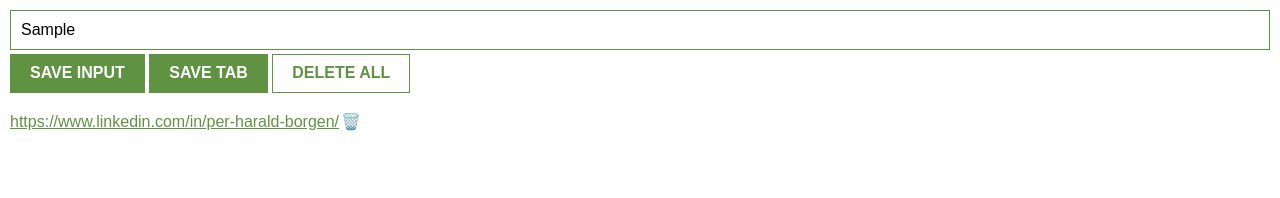
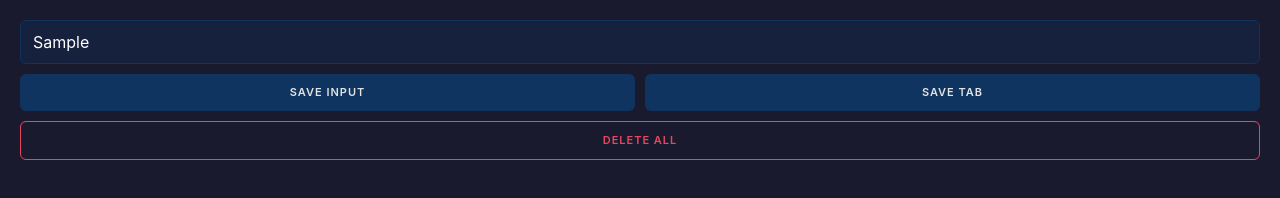
Before and after one commit to PeterBz/ChromeExtension, a browser extension: page index.html in a window 1280 px wide. Both pictures are taken after typing "Sample" into the empty fields and a click on the button "SAVE TAB". Drawn offline with nearby package versions, Linux system fonts and the light colour scheme.

Commit message:
finished project

```diff
--- a/index.css
+++ b/index.css
@@ -1,39 +1,67 @@
 body {
     margin: 0;
-    padding: 10px;
-    font-family: Arial, Helvetica, sans-serif;
-    min-width: 400px;
+    padding: 20px;
+    font-family: 'Inter', 'Segoe UI', sans-serif;
+    min-width: 350px;
+    background-color: #1a1a2e;
+    color: #e2e2e2;
 }
 
 input {
     width: 100%;
-    padding: 10px;
+    padding: 12px;
     box-sizing: border-box;
-    border: 1px solid #5f9341;
-    margin-bottom: 4px;
+    background-color: #16213e;
+    border: 1px solid #0f3460;
+    border-radius: 6px;
+    margin-bottom: 10px;
+    color: white;
+    outline: none;
+    transition: border-color 0.3s;
 }
 
-#input-btn {
-    background: #5f9341;
-    color: white;
-    padding: 10px 20px;
+input:focus {
+    border-color: #e94560;
+}
+
+.button-group {
+    display: flex;
+    gap: 10px;
+    margin-bottom: 10px;
+}
+
+button {
+    padding: 12px;
     border: none;
-    font-weight: bold;
+    border-radius: 6px;
+    font-weight: 600;
     cursor: pointer;
+    transition: all 0.2s ease;
+    text-transform: uppercase;
+    font-size: 11px;
+    letter-spacing: 1px;
+}
 
+#input-btn, #tab-btn {
+    flex: 1;
+    background: #0f3460;
+    color: #e2e2e2;
+}
+
+#input-btn:hover, #tab-btn:hover {
+    background-color: #16213e;
+    box-shadow: 0 0 10px rgba(15, 52, 96, 0.5);
 }
 
 #deleteAll-btn {
-    background: white;
-    color: #5f9341;
-    padding: 9px 19px;
-    border: 1px solid #5f9341;
-    font-weight: bold;
-    cursor: pointer;
+    width: 100%;
+    background: transparent;
+    color: #e94560;
+    border: 1px solid #e94560;
 }
 
 #deleteAll-btn:hover {
-    background-color: #5f9341;
+    background-color: #e94560;
     color: white;
 }
 
@@ -44,26 +72,36 @@ ul {
 }
 
 li {
+    background: #16213e;
+    margin-top: 10px;
+    padding: 12px;
+    border-radius: 8px;
     display: flex;
-    margin-top: 5px;
+    justify-content: space-between;
+    align-items: center;
+    border-left: 4px solid #0f3460;
 }
 
 a {
-    color: #5f9341;
+    color: #4cc9f0;
+    text-decoration: none;
+    word-break: break-all;
+    font-size: 14px;
 }
+
+a:hover {
+    color: #e94560;
+}
+
 .delete-single {
     background: none;
     border: none;
     cursor: pointer;
-    padding: 0 2px;
-    align-content: left;
+    filter: grayscale(1);
+    transition: filter 0.2s, transform 0.2s;
 }
 
-#tab-btn {
-    background: #5f9341;
-    color: white;
-    padding: 10px 20px;
-    border: none;
-    font-weight: bold;
-    cursor: pointer;
+.delete-single:hover {
+    filter: grayscale(0);
+    transform: scale(1.3);
 }
--- a/index.html
+++ b/index.html
@@ -1,14 +1,22 @@
+<!DOCTYPE html>
 <html>
-    <head><link rel="stylesheet" href="https://cdnjs.cloudflare.com/ajax/libs/normalize/8.0.1/normalize.css">
+    <head>
+        <meta charset="UTF-8">
+        <link rel="stylesheet" href="https://cdnjs.cloudflare.com/ajax/libs/normalize/8.0.1/normalize.css">
         <link rel="stylesheet" href="index.css">
     </head>
     <body>
-        <input type="text" id="input-el">
-        <button id="input-btn">SAVE INPUT</button>
-        <button id="tab-btn"> SAVE TAB</button>
+        <input type="text" id="input-el" placeholder="URL hier eingeben...">
+
+        <div class="button-group">
+            <button id="input-btn">SAVE INPUT</button>
+            <button id="tab-btn">SAVE TAB</button>
+        </div>
+
         <button id="deleteAll-btn">DELETE ALL</button>
-        <ul id="ul-el">
-        </ul>
+
+        <ul id="ul-el"></ul>
+
         <script src="index.js"></script>
     </body>
 </html>
--- a/index.js
+++ b/index.js
@@ -1,67 +1,66 @@
-let myLeads = []
-const inputEl = document.getElementById("input-el")
-const inputBtn = document.getElementById("input-btn")
-const ulEl = document.getElementById("ul-el")
-const deleteAllBtn = document.getElementById("deleteAll-btn")
-const tabBtn = document.getElementById("tab-btn")
+let myLeads = [];
+const inputEl = document.getElementById("input-el");
+const inputBtn = document.getElementById("input-btn");
+const ulEl = document.getElementById("ul-el");
+const deleteAllBtn = document.getElementById("deleteAll-btn");
+const tabBtn = document.getElementById("tab-btn");
 
-const leadsFromLocalStorage = JSON.parse(localStorage.getItem("myLeads"))
+const leadsFromLocalStorage = JSON.parse(localStorage.getItem("myLeads"));
 
 if (leadsFromLocalStorage) {
-    myLeads = leadsFromLocalStorage
-    render(myLeads)
+  myLeads = leadsFromLocalStorage;
+  render(myLeads);
 }
 
-const tabs = [
-    {url: "https://www.linkedin.com/in/per-harald-borgen/"}
-]
+tabBtn.addEventListener("click", function () {
+  chrome.tabs.query({ active: true, currentWindow: true }, function (tabs) {
+    console.log(tabs);
+    myLeads.push(tabs[0].url);
+    localStorage.setItem("myLeads", JSON.stringify(myLeads));
+    render(myLeads);
+  });
+});
 
-tabBtn.addEventListener("click", function() {
-    myLeads.push(tabs[0].url)
-    localStorage.setItem("myLeads", JSON.stringify(myLeads))
-    render(myLeads)
-})
+deleteAllBtn.addEventListener("dblclick", function () {
+  localStorage.clear();
+  myLeads = [];
+  render(myLeads);
+});
 
-deleteAllBtn.addEventListener("dblclick", function() {
-    localStorage.clear()
-    myLeads = []
-    render(myLeads)
-})
-
-inputBtn.addEventListener("click", function() {
-    if (inputEl.value) {
-        myLeads.push(inputEl.value)
-        inputEl.value = ""
-        localStorage.setItem("myLeads", JSON.stringify(myLeads))
-        render(myLeads)
-    }
-})
+inputBtn.addEventListener("click", function () {
+  if (inputEl.value) {
+    myLeads.push(inputEl.value);
+    inputEl.value = "";
+    localStorage.setItem("myLeads", JSON.stringify(myLeads));
+    render(myLeads);
+  }
+});
 
 function render(leads) {
-    let listItems = ""
-    for (let i = 0; i < leads.length; i++) {
-        listItems += `
+  let listItems = "";
+  for (let i = 0; i < leads.length; i++) {
+    listItems += `
             <li>
                 <a target='_blank' href='${leads[i]}'>
                     ${leads[i]}
                 </a>
                 <button class="delete-single" data-index="${i}">🗑️</button>
             </li>
-        `
-    }
-    ulEl.innerHTML = listItems
+        `;
+  }
+  ulEl.innerHTML = listItems;
 
-    const deleteSingleButtons = document.querySelectorAll(".delete-single")
-    deleteSingleButtons.forEach(btn => {
-        btn.addEventListener("click", function(e) {
-            const index = e.currentTarget.dataset.index
-            deleteLead(index)
-        })
-    })
+  const deleteSingleButtons = document.querySelectorAll(".delete-single");
+  deleteSingleButtons.forEach((btn) => {
+    btn.addEventListener("click", function (e) {
+      const index = e.currentTarget.dataset.index;
+      deleteLead(index);
+    });
+  });
 }
 
 function deleteLead(index) {
-    myLeads.splice(index, 1)
-    localStorage.setItem("myLeads", JSON.stringify(myLeads))
-    render(myLeads)
+  myLeads.splice(index, 1);
+  localStorage.setItem("myLeads", JSON.stringify(myLeads));
+  render(myLeads);
 }
```
Also changed, not shown: extension_icon.jpg (deleted), extension_icon.png (added), manifest.json.
